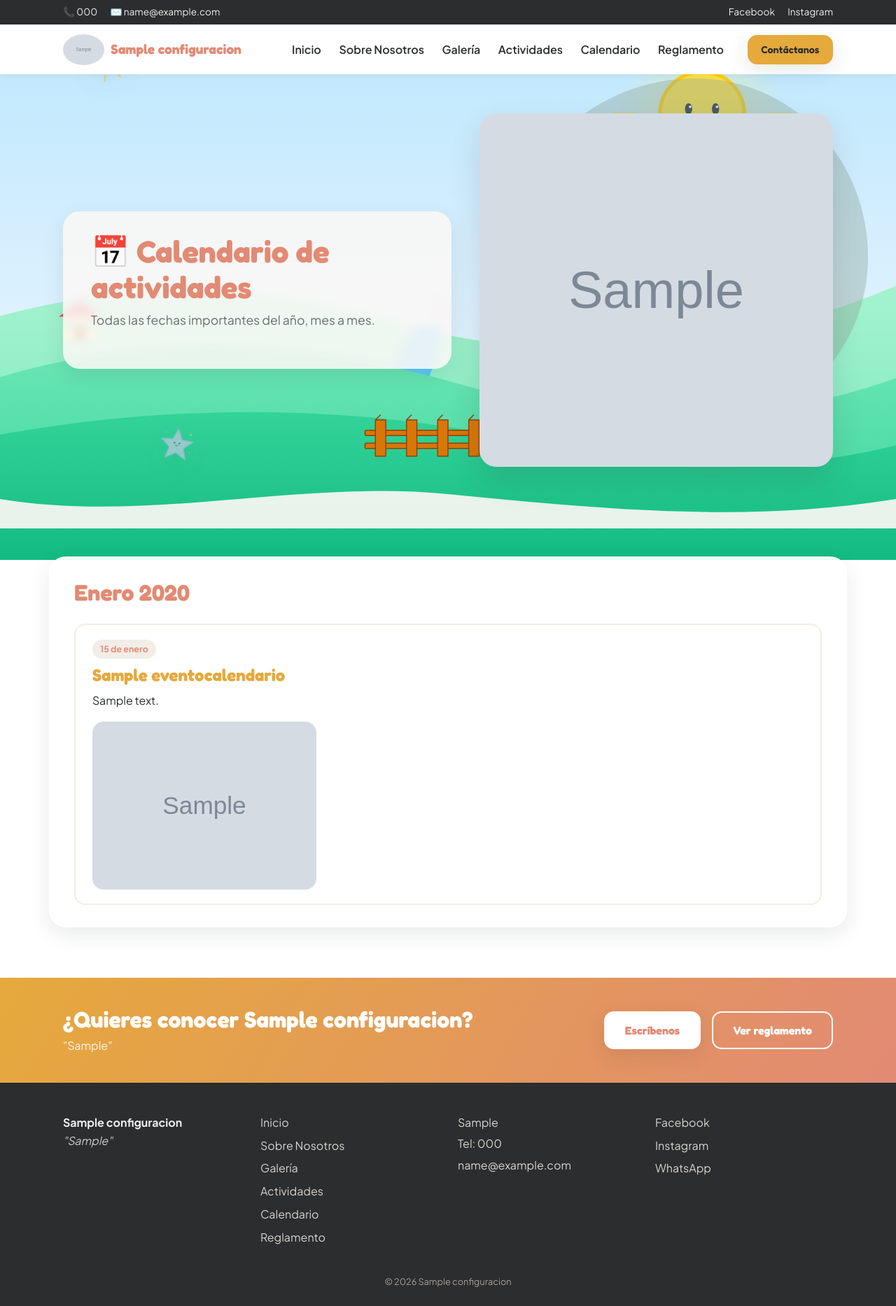
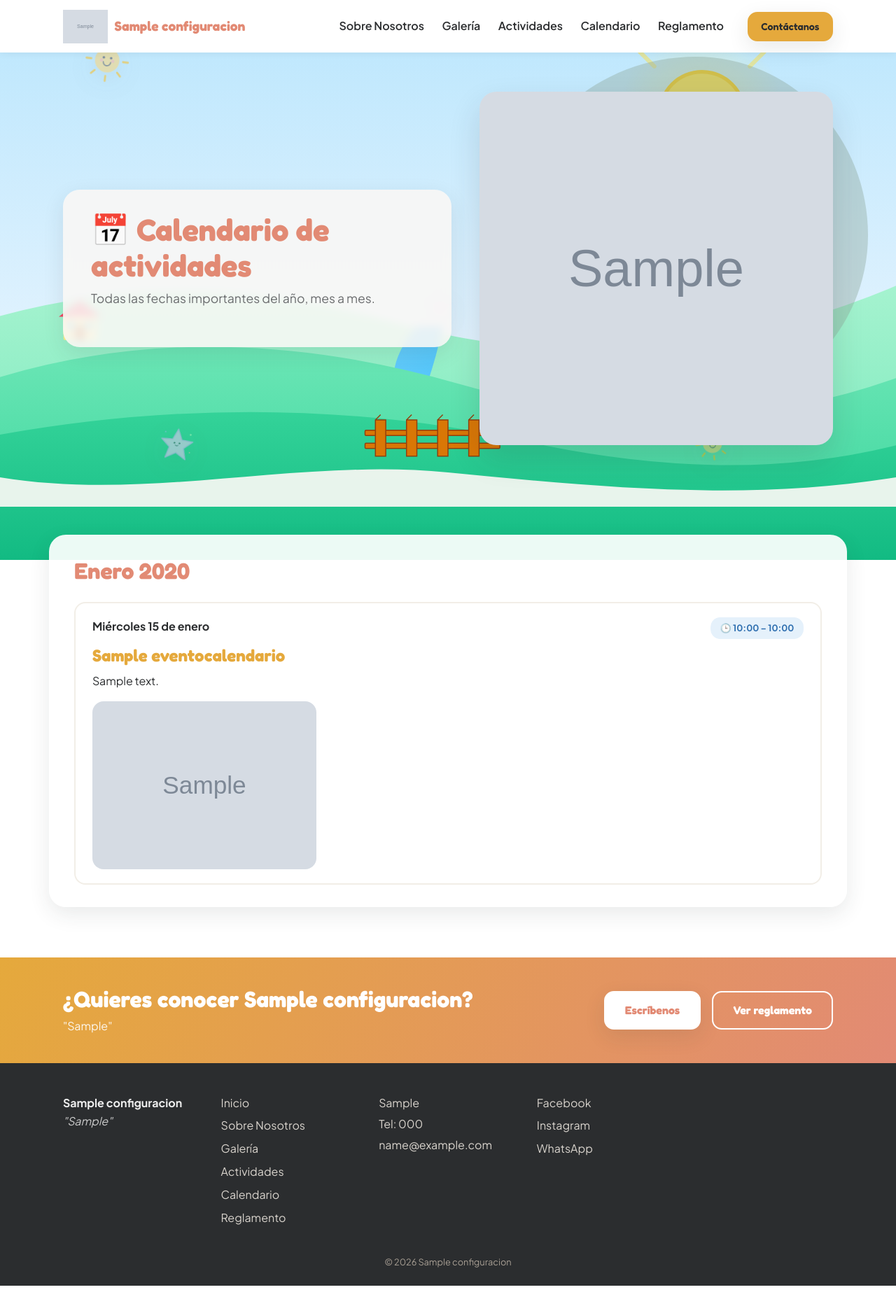
Before and after one commit to 21nicolasquijada/MiPequenoMundo, a Django app: page /calendario/ in a window 1280 px wide. Shown: the whole page at 70% size. After the commit the page ends 1837 px from the top, so only its background shows below. Run offline with Django 5.2, Linux system fonts and the light colour scheme; tables that the repository leaves empty hold one stand-in row (values such as "Sample post"); grey boxes marked "Sample" are stand-in pictures; a map, chart or similar area stays blank; some libraries are stand-ins or nearby versions; grey boxes are pictures that could not be loaded.

Commit message:
Agrega favicon, logo en hero, mapa en footer, horario en calendario y ajustes de navbar
- Favicon generado a partir del logo del jardin (varios tamanos + apple-touch-icon)
- Logo grande junto al h1 del hero de Inicio
- Mapa de Google embebido en el footer de todas las paginas
- EventoCalendario ahora admite hora_inicio/hora_fin, mostrados como badge en cada tarjeta
- Galeria a 3 columnas, boton Inicio removido del navbar, topbar eliminada
- Corrige el hover de "Contactanos" (texto invisible por color igual al fondo)
- Reglamento: boton de PDF junto al contenido y texto explicativo en el hero

```diff
--- a/calendario/admin.py
+++ b/calendario/admin.py
@@ -15,4 +15,4 @@ class EventoCalendarioAdmin(admin.ModelAdmin):
     list_filter = ['publicado']
     date_hierarchy = 'fecha_inicio'
     ordering = ['fecha_inicio']
-    fields = ['titulo', 'fecha_inicio', 'fecha_fin', 'descripcion', 'imagen', 'publicado']
+    fields = ['titulo', 'fecha_inicio', 'fecha_fin', 'hora_inicio', 'hora_fin', 'descripcion', 'imagen', 'publicado']
--- a/calendario/models.py
+++ b/calendario/models.py
@@ -23,6 +23,14 @@ class EventoCalendario(models.Model):
         help_text='Déjalo vacío si es un evento de un solo día. Complétalo si abarca '
                    'varios días (por ejemplo, una semana completa).',
     )
+    hora_inicio = models.TimeField(
+        blank=True, null=True,
+        help_text='Opcional. Hora en que comienza la actividad, por ejemplo 09:00.',
+    )
+    hora_fin = models.TimeField(
+        blank=True, null=True,
+        help_text='Opcional. Hora en que termina la actividad, por ejemplo 13:00.',
+    )
     descripcion = RichTextUploadingField(blank=True)
     imagen = models.ImageField(upload_to='calendario/', blank=True, null=True)
     publicado = models.BooleanField(default=True, help_text='Desmarca para ocultarlo del sitio sin borrarlo')
@@ -35,6 +43,8 @@ class EventoCalendario(models.Model):
     def clean(self):
         if self.fecha_fin and self.fecha_inicio and self.fecha_fin < self.fecha_inicio:
             raise ValidationError({'fecha_fin': 'No puede ser anterior a la fecha de inicio.'})
+        if self.hora_fin and self.hora_inicio and self.hora_fin <= self.hora_inicio:
+            raise ValidationError({'hora_fin': 'Debe ser posterior a la hora de inicio.'})
 
     def __str__(self):
         return f'{self.titulo} ({self.fecha_inicio:%d-%m-%Y})'
--- a/static/css/style.css
+++ b/static/css/style.css
@@ -112,26 +112,6 @@ img { max-width: 100%; display: block; }
     padding: 0 1.25rem;
 }
 
-/* Top bar */
-.topbar {
-    background: var(--color-dark);
-    color: #fff;
-    font-size: 0.85rem;
-}
-
-.topbar-inner {
-    display: flex;
-    justify-content: space-between;
-    align-items: center;
-    padding: 0.4rem 1.25rem;
-    gap: 1rem;
-    flex-wrap: wrap;
-}
-
-.topbar a { color: #f1ede8; text-decoration: none; margin-right: 1rem; }
-.topbar a:hover { color: var(--color-amber); }
-.topbar-social a { margin-right: 0; margin-left: 1rem; }
-
 /* Header */
 .site-header {
     background: var(--color-white);
@@ -159,7 +139,7 @@ img { max-width: 100%; display: block; }
     text-decoration: none;
 }
 
-.brand-logo { height: 44px; width: auto; border-radius: 50%; }
+.brand-logo { height: 48px; width: auto; }
 
 .brand-mark {
     display: inline-flex;
@@ -181,6 +161,7 @@ img { max-width: 100%; display: block; }
 }
 
 .site-nav a:hover { color: var(--color-primary-dark); }
+.site-nav a.nav-cta:hover { color: var(--color-charcoal); }
 
 .nav-cta { margin-left: 0.5rem; }
 
@@ -276,6 +257,8 @@ img { max-width: 100%; display: block; }
     box-shadow: var(--shadow);
 }
 
+.hero-heading { display: flex; align-items: center; gap: 1.1rem; }
+.hero-logo { height: 96px; width: auto; flex-shrink: 0; filter: drop-shadow(0 6px 14px rgba(0, 0, 0, 0.12)); }
 .hero-text h1 { font-size: 2.75rem; line-height: 1.15; color: var(--color-primary-dark); }
 .hero-subtitle { font-size: 1.1rem; color: var(--color-text-light); margin-bottom: 1.5rem; }
 .hero-actions { display: flex; gap: 1rem; flex-wrap: wrap; }
@@ -589,13 +572,45 @@ img { max-width: 100%; display: block; }
 }
 
 .day-card .card-date { margin-bottom: 0.5rem; text-transform: none; }
+
+.day-card-header {
+    display: flex;
+    align-items: flex-start;
+    justify-content: space-between;
+    gap: 1rem;
+    flex-wrap: wrap;
+    margin-bottom: 0.5rem;
+}
+
+.day-card-header .card-date {
+    background: none;
+    padding: 0;
+    margin-bottom: 0;
+    text-transform: none;
+    font-size: 1rem;
+    color: var(--color-charcoal);
+}
+
+.time-badge {
+    display: inline-flex;
+    align-items: center;
+    gap: 0.35rem;
+    background: #e5f1fb;
+    color: #2f6fb0;
+    padding: 0.3rem 0.85rem;
+    border-radius: var(--radius-btn);
+    font-weight: 700;
+    font-size: 0.8rem;
+    white-space: nowrap;
+}
+
 .day-card h3 { color: var(--color-tiger); margin: 0 0 0.5rem; }
 .day-card img { border-radius: var(--radius-sm); margin-top: 1rem; max-width: 320px; }
 
-/* Galería: tarjetas de 4 columnas con imagen + descripción */
+/* Galería: tarjetas de 3 columnas con imagen + descripción */
 .gallery-grid {
     display: grid;
-    grid-template-columns: repeat(4, 1fr);
+    grid-template-columns: repeat(3, 1fr);
     gap: 1.75rem;
 }
 
@@ -619,6 +634,28 @@ img { max-width: 100%; display: block; }
 .gallery-item figcaption { padding: 1rem 1.15rem 1.3rem; }
 .gallery-item figcaption h3 { margin: 0 0 0.35rem; font-size: 1.05rem; }
 .gallery-item figcaption p { font-size: 0.9rem; color: var(--color-text-light); margin: 0; }
+
+/* Mapa de ubicación en la página de inicio */
+.map-address { color: var(--color-text-light); margin: 0 0 1rem; }
+
+.map-embed {
+    position: relative;
+    width: 100%;
+    aspect-ratio: 16 / 9;
+    border-radius: var(--radius);
+    overflow: hidden;
+    box-shadow: var(--shadow);
+}
+
+.map-embed iframe {
+    position: absolute;
+    inset: 0;
+    width: 100%;
+    height: 100%;
+    border: 0;
+}
+
+.map-link { margin-top: 1.25rem; display: inline-flex; }
 
 /* Miniaturas de galería en la fila de vista previa del inicio */
 .gallery-thumb { width: 180px; }
@@ -717,6 +754,8 @@ img { max-width: 100%; display: block; }
     padding: 2rem 2.25rem;
 }
 
+.content-actions { display: flex; justify-content: flex-end; margin-bottom: 1.5rem; }
+
 .empty-state { color: var(--color-text-light); text-align: center; padding: 2rem 0; }
 
 /* Sobre Nosotros */
@@ -814,6 +853,20 @@ img { max-width: 100%; display: block; }
 .footer-redes a { text-decoration: none; }
 .footer-redes a:hover { color: var(--color-amber); }
 
+.footer-map {
+    min-width: 220px;
+    border-radius: var(--radius-sm);
+    overflow: hidden;
+    aspect-ratio: 4 / 3;
+}
+
+.footer-map iframe {
+    width: 100%;
+    height: 100%;
+    border: 0;
+    filter: grayscale(0.15);
+}
+
 .footer-copy {
     text-align: center;
     font-size: 0.8rem;
@@ -853,6 +906,7 @@ img { max-width: 100%; display: block; }
     .nav-cta { margin-left: 0; }
 
     .hero-text h1 { font-size: 1.9rem; }
+    .hero-logo { height: 64px; }
     .hero-text-panel { padding: 1.5rem; }
     .section-card { padding: 1.5rem; }
     .cta-band-inner { flex-direction: column; text-align: center; }
--- a/templates/base.html
+++ b/templates/base.html
@@ -5,6 +5,11 @@
     <meta charset="UTF-8">
     <meta name="viewport" content="width=device-width, initial-scale=1.0">
     <title>{% block title %}{{ config_sitio.nombre_jardin }}{% endblock %}</title>
+    <link rel="icon" href="{% static 'img/favicon.ico' %}" sizes="any">
+    <link rel="icon" type="image/png" sizes="32x32" href="{% static 'img/favicon-32x32.png' %}">
+    <link rel="icon" type="image/png" sizes="16x16" href="{% static 'img/favicon-16x16.png' %}">
+    <link rel="icon" type="image/png" sizes="192x192" href="{% static 'img/favicon-192x192.png' %}">
+    <link rel="apple-touch-icon" sizes="180x180" href="{% static 'img/apple-touch-icon.png' %}">
     <link rel="preconnect" href="https://fonts.googleapis.com">
     <link rel="preconnect" href="https://fonts.gstatic.com" crossorigin>
     <link href="https://fonts.googleapis.com/css2?family=Fredoka:wght@500;600;700;800&family=Plus+Jakarta+Sans:wght@400;500;600;700&display=swap" rel="stylesheet">
@@ -22,21 +27,6 @@
         <img src="{% static 'img/mascota-estrella.svg' %}" class="mascot mascot-estrella-2" alt="">
     </div>
 
-    {% if config_sitio.telefono or config_sitio.email or config_sitio.facebook_url or config_sitio.instagram_url %}
-    <div class="topbar">
-        <div class="container topbar-inner">
-            <div class="topbar-contact">
-                {% if config_sitio.telefono %}<a href="tel:{{ config_sitio.telefono }}">📞 {{ config_sitio.telefono }}</a>{% endif %}
-                {% if config_sitio.email %}<a href="mailto:{{ config_sitio.email }}">✉️ {{ config_sitio.email }}</a>{% endif %}
-            </div>
-            <div class="topbar-social">
-                {% if config_sitio.facebook_url %}<a href="{{ config_sitio.facebook_url }}" target="_blank" rel="noopener">Facebook</a>{% endif %}
-                {% if config_sitio.instagram_url %}<a href="{{ config_sitio.instagram_url }}" target="_blank" rel="noopener">Instagram</a>{% endif %}
-            </div>
-        </div>
-    </div>
-    {% endif %}
-
     <header class="site-header">
         <div class="container header-inner">
             <a href="{% url 'core:inicio' %}" class="brand">
@@ -51,7 +41,6 @@
                 <span></span><span></span><span></span>
             </button>
             <nav class="site-nav" id="siteNav">
-                <a href="{% url 'core:inicio' %}">Inicio</a>
                 <a href="{% url 'core:sobre_nosotros' %}">Sobre Nosotros</a>
                 <a href="{% url 'galeria:galeria' %}">Galería</a>
                 <a href="{% url 'actividades:actividades' %}">Actividades</a>
@@ -111,6 +100,13 @@
                 {% if config_sitio.instagram_url %}<a href="{{ config_sitio.instagram_url }}" target="_blank" rel="noopener">Instagram</a>{% endif %}
                 {% if config_sitio.whatsapp_url %}<a href="{{ config_sitio.whatsapp_url }}" target="_blank" rel="noopener">WhatsApp</a>{% endif %}
             </div>
+            <div class="footer-map">
+                <iframe
+                    src="https://www.google.com/maps?q=Mi+Peque%C3%B1o+Mundo+Jard%C3%ADn+Infantil,+Vi%C3%B1a+del+Mar&output=embed"
+                    loading="lazy"
+                    referrerpolicy="no-referrer-when-downgrade"
+                    title="Ubicación de {{ config_sitio.nombre_jardin }} en Google Maps"></iframe>
+            </div>
         </div>
         <p class="footer-copy">&copy; {% now "Y" %} {{ config_sitio.nombre_jardin }}</p>
     </footer>
--- a/templates/calendario/calendario.html
+++ b/templates/calendario/calendario.html
@@ -32,13 +32,20 @@
         <div class="day-list">
             {% for evento in mes.eventos %}
             <article class="day-card">
-                <span class="card-date">
-                    {% if evento.fecha_fin and evento.fecha_fin != evento.fecha_inicio %}
-                        {{ evento.fecha_inicio|date:"d" }} al {{ evento.fecha_fin|date:"d \d\e F" }}
-                    {% else %}
-                        {{ evento.fecha_inicio|date:"d \d\e F" }}
+                <div class="day-card-header">
+                    <span class="card-date">
+                        {% if evento.fecha_fin and evento.fecha_fin != evento.fecha_inicio %}
+                            {{ evento.fecha_inicio|date:"d" }} al {{ evento.fecha_fin|date:"d \d\e F"|capfirst }}
+                        {% else %}
+                            {{ evento.fecha_inicio|date:"l d \d\e F"|capfirst }}
+                        {% endif %}
+                    </span>
+                    {% if evento.hora_inicio %}
+                    <span class="time-badge">
+                        🕒 {{ evento.hora_inicio|time:"H:i" }}{% if evento.hora_fin %} – {{ evento.hora_fin|time:"H:i" }}{% endif %}
+                    </span>
                     {% endif %}
-                </span>
+                </div>
                 <h3>{{ evento.titulo }}</h3>
                 {% if evento.descripcion %}<div class="rich-text">{{ evento.descripcion|safe }}</div>{% endif %}
                 {% if evento.imagen %}<img src="{{ evento.imagen.url }}" alt="{{ evento.titulo }}">{% endif %}
```
Also changed, not shown: templates/core/inicio.html (+22 -1 lines), templates/core/reglamento.html (+6 -5 lines), calendario/migrations/0003_eventocalendario_hora_fin_and_more.py (added), static/img/apple-touch-icon.png (added), static/img/favicon-16x16.png (added), static/img/favicon-192x192.png (added), static/img/favicon-32x32.png (added), static/img/favicon-512x512.png (added), static/img/favicon-source.png (added), static/img/favicon.ico (added).
